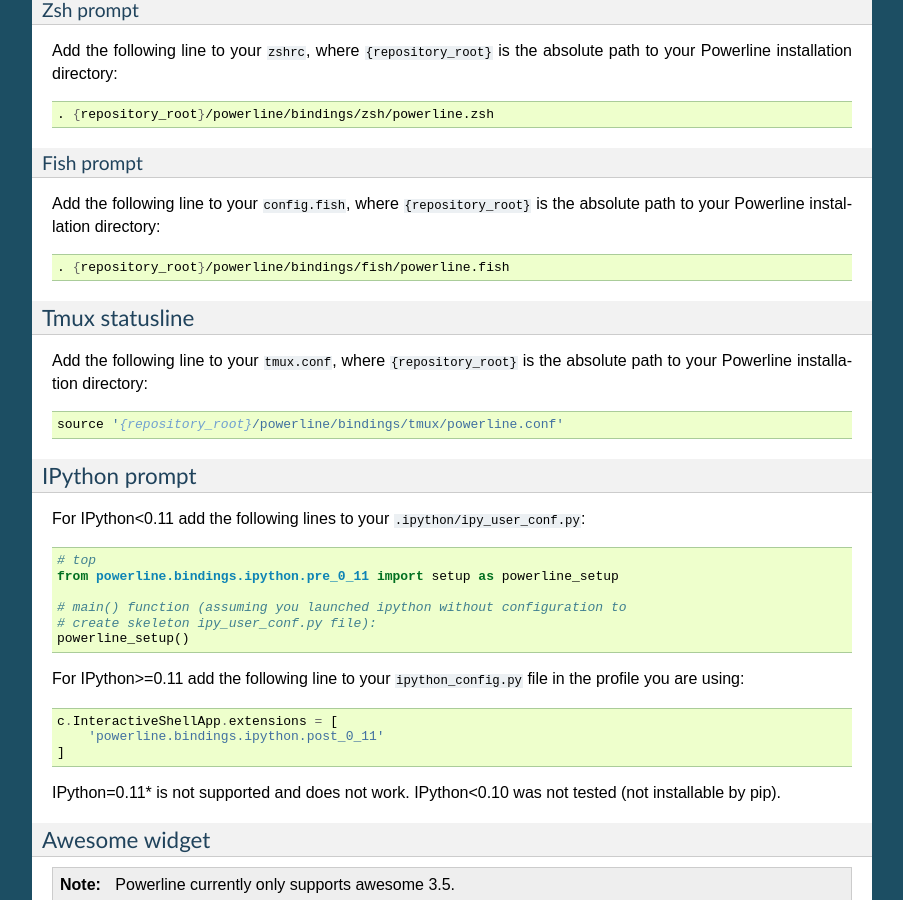
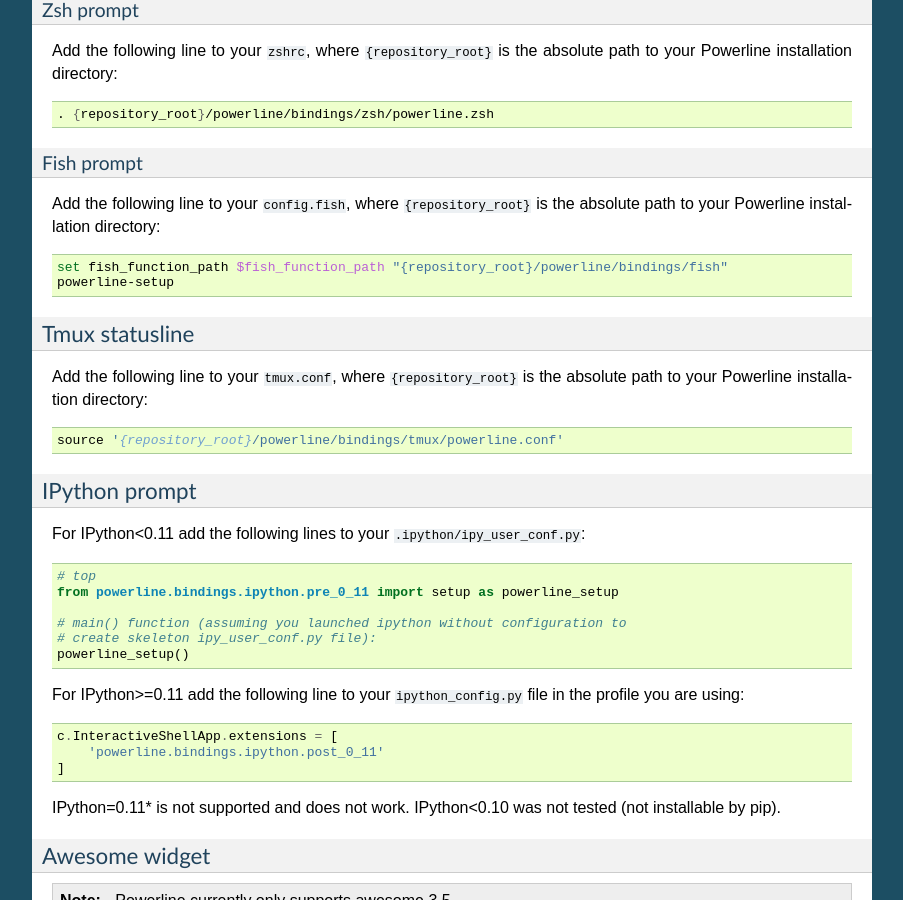
Before and after one commit to someyooyo/someyooyo, a Sphinx documentation site: the page built from docs/source/overview.rst, in a window 1280 px wide and 900 px high, scrolled down 2298 px. Shown: the whole window, without its empty margins (198-1101 px from the left). Built offline with Sphinx 7.4.7, drawn with Linux system fonts in a browser that asks for light colours.

Commit message:
Move setup to powerline-setup.fish
This file is supposed to be placed in /usr/share/fish/functions.

```diff
--- a/docs/source/overview.rst
+++ b/docs/source/overview.rst
@@ -158,7 +158,8 @@ is the absolute path to your Powerline installation directory:
 
 .. code-block:: bash
 
-   . {repository_root}/powerline/bindings/fish/powerline.fish
+   set fish_function_path $fish_function_path "{repository_root}/powerline/bindings/fish"
+   powerline-setup
 
 Tmux statusline
 ---------------
```
Also changed, not shown: 3 other files.
